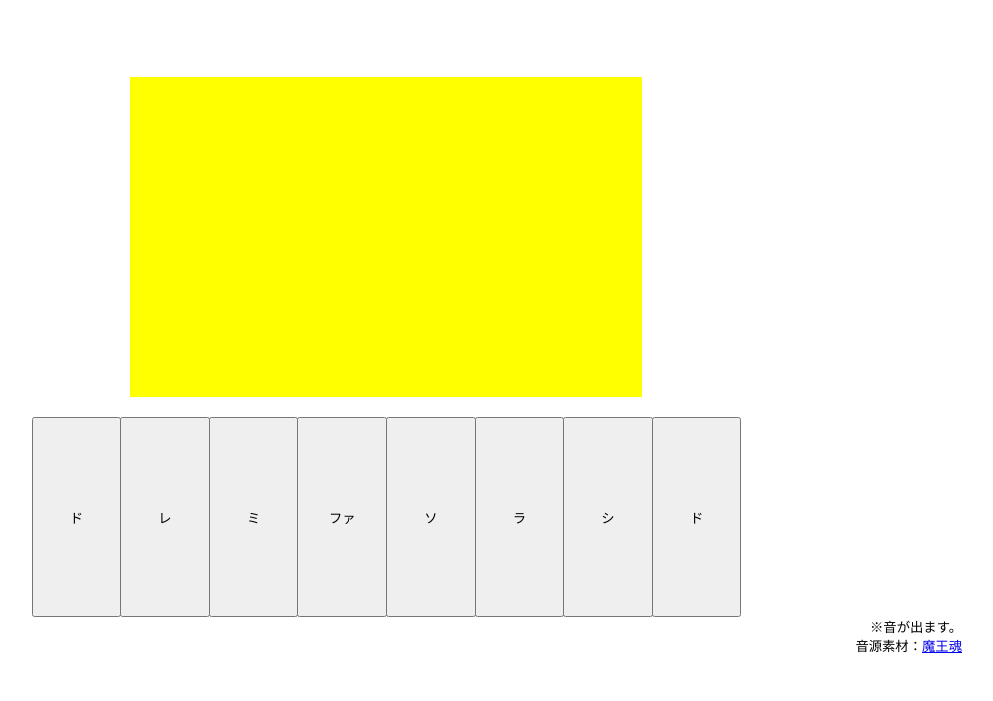
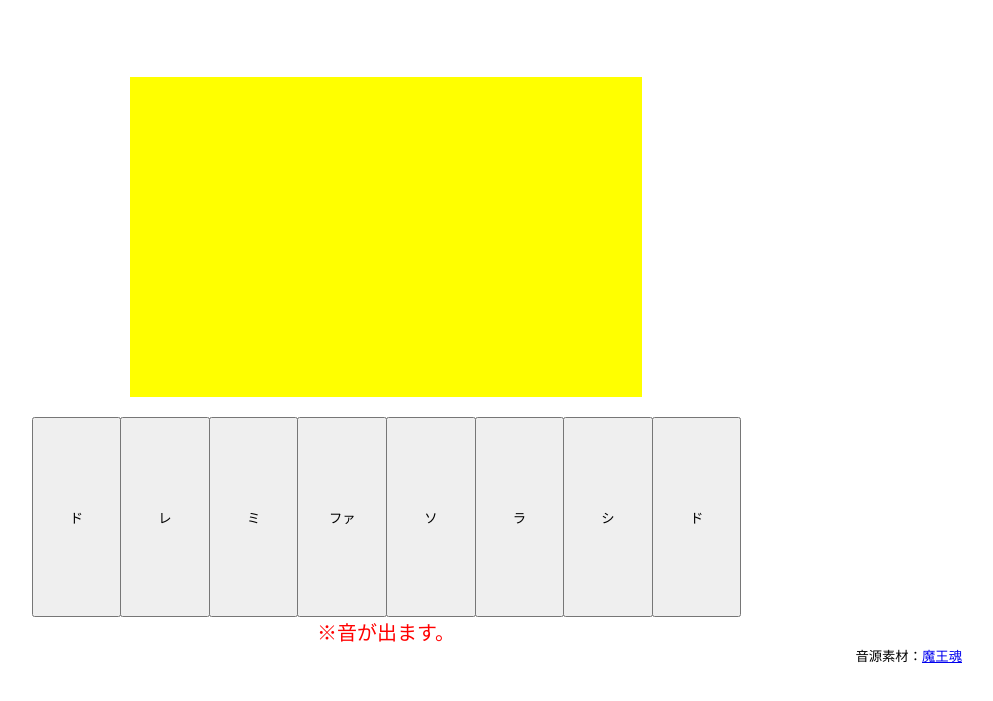
Before and after one commit to tanaka4921/dc_work_marunouchi_tanaka_Javascript, a plain HTML site: page index.html in a window 1280 px wide. Shown: the part 99-800 px from the top of the page, without its empty margins (254-1247 px from the left). Drawn offline with Linux system fonts and the light colour scheme.

Commit message:
Add files via upload

```diff
--- a/style.css
+++ b/style.css
@@ -79,7 +79,12 @@ header button{
     background-color: rgba(255, 0, 0, 0.7);
     color: white;
 }
-footer{
+.warning{
+    text-align: center;
+    font-size: 3vh;
+    color: red;
+}
+.credit{
     text-align: right;
     margin-right: 5%;
 }
```
